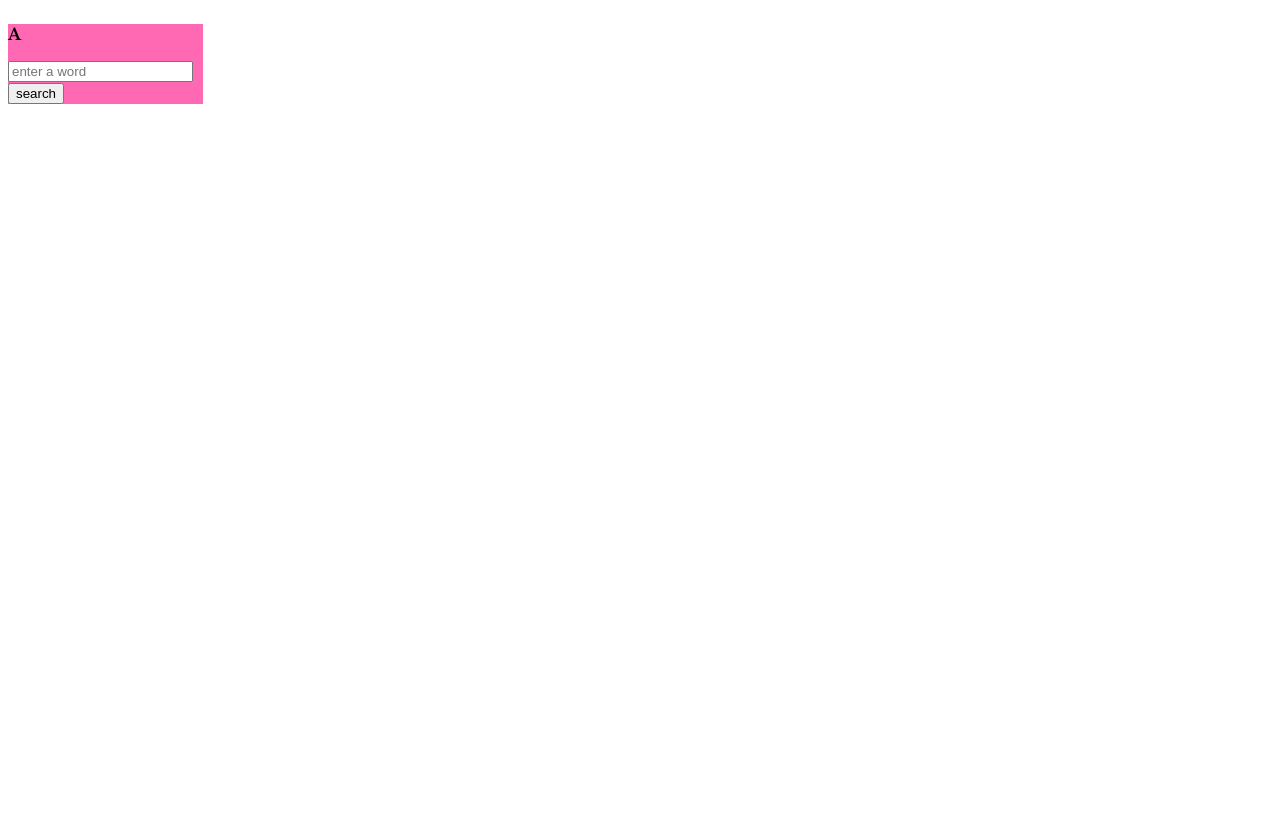
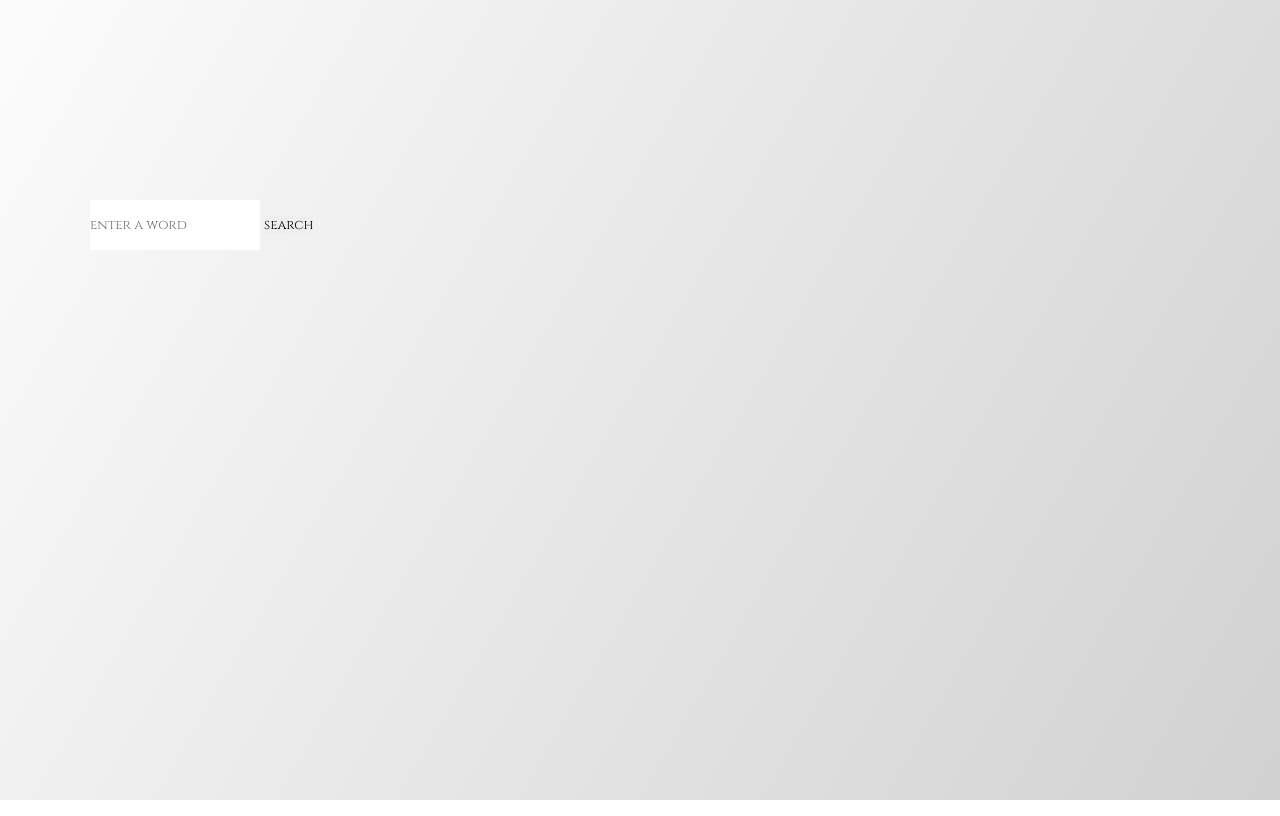
Before and after one commit to KoalaCodes/fun-dictionary, a plain HTML site: page index.html in a window 1280 px wide. Drawn offline with nearby package versions, Linux system fonts and the light colour scheme; a web font is replaced by a local one.

Commit message:
established a base style and grid layout

```diff
--- a/css/style.css
+++ b/css/style.css
@@ -1,24 +1,36 @@
 * {
+    margin: 0;
+    padding: 0;
     box-sizing: border-box;
 }
-.grid {
+body {
+    background-image: linear-gradient(120deg,  #fcfcfc, #d1d1d1);
+    min-height: 100vh;
+
+
+}
+.container {
     display: grid;
-
-    grid-template-columns: repeat(6, 1fr);
-    grid-template-rows: repeat(3, 1fr);
-    grid-template-areas: "items";
-    grid-gap: 1.5vw;
+    grid-template-columns: 40px 50px auto 50px 40px;
+    grid-template-rows: 25% 100px auto;
     min-height: 100vh;
-    min-width: auto;
+}
+.item {
+    grid-column: 3 / span 1;
+    grid-row: 2 / 3;
 }
 
-.items {
-    grid-area: 4 / 6 ;
-
-    font-family: 'Libre Baskerville', serif;
-    background-color: hotpink;
+.input {
+    border: none;
+    height: 50px;
 }
 
-.word:hover {
-    color: goldenrod;
+input[type=text] {
+    font-family: 'Cinzel', serif;
 }
+
+input[type=submit]{
+    font-family: 'Cinzel', serif;
+    border: none;
+
+}
--- a/index.html
+++ b/index.html
@@ -4,18 +4,21 @@
     <meta charset="UTF-8">
     <meta name="viewport" content="width=device-width, initial-scale=1.0">
     <link href="https://fonts.googleapis.com/css2?family=Libre+Baskerville:wght@700&display=swap" rel="stylesheet">
-    <link href="https://fonts.googleapis.com/css2?family=Baloo+Da+2:wght@400;500&family=Libre+Baskerville:wght@700&display=swap" rel="stylesheet">
+    <link href="https://fonts.googleapis.com/css2?family=Cinzel&family=Source+Serif+Pro:ital,wght@1,300&display=swap" rel="stylesheet">
     <link rel="stylesheet" href="css/style.css">
+    <link href="https://fonts.googleapis.com/css2?family=Cinzel:wght@400;900&family=Source+Serif+Pro:ital,wght@1,300&display=swap" rel="stylesheet">
     <script src="https://code.jquery.com/jquery-3.2.1.min.js"></script>
     <script defer src="./js/script.js"></script>
     <title>Fun Dictionary</title>
 </head>
-<body class="container grid">
-    <div>
-        <div class ="items"><p>A</p>
+    <body>
+        <div class="container">
+            <div class ="item">
+                <div class="item-a">
                     <form class="input-area">
                         <input class="input" type="text" placeholder="enter a word"/>
                         <input  type="submit" value="search"/>
+                        <label for="name" class="label-name"></label>
                     </form>
                     <h3 class= "type"></h3>
                     <h3 class="word"></h3>
@@ -23,5 +26,6 @@
                     <h3 class ="example"></h3>
                 </div>
             </div>
+        </div>
     </body>
 </html>
```
Lines whose indentation alone changed are shown as unchanged.
